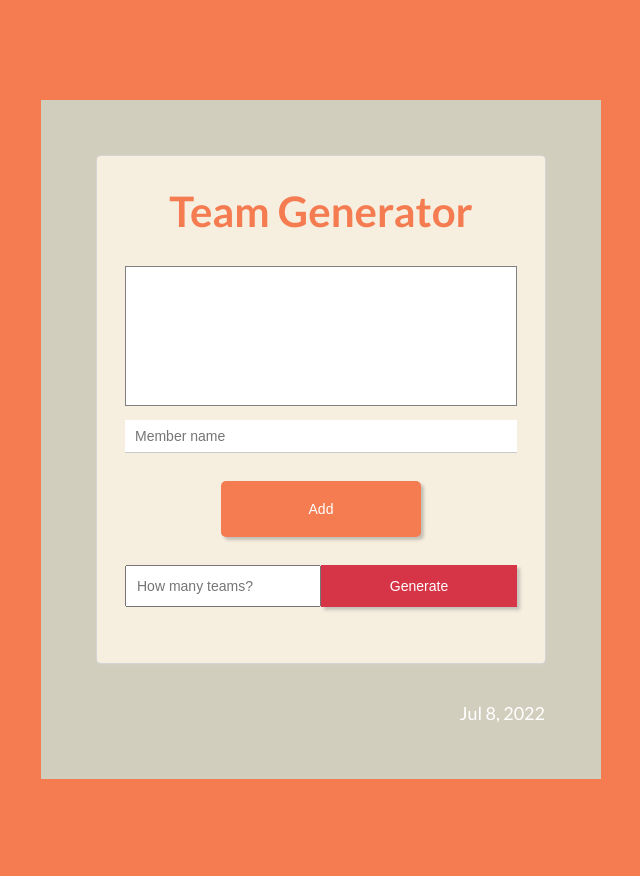
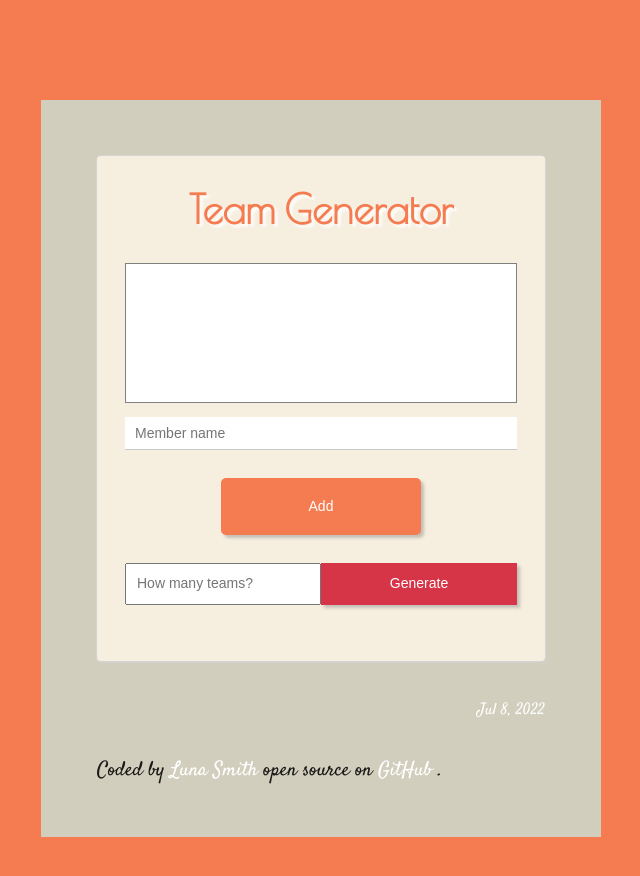
Before and after one commit to Lu-Smith/teamapp, an Angular app: page / in a window 1280 px wide. Shown: the top 876 px of the page, without its empty margins (319-959 px from the left). Built offline with nearby package versions, Linux system fonts and the light colour scheme.

Commit message:
Added footer
Added fonts

```diff
--- a/src/app/app.component.css
+++ b/src/app/app.component.css
@@ -4,12 +4,16 @@
     margin: 0 auto;
     margin-top: 100px;
     background: #d1cebd;
+
   }
 
   h1 {
     font-size: 3rem;
     color: #f57b51;
     text-align: center;
+    font-family: 'Poiret One', cursive;
+    font-size: 40px;
+    text-shadow: 3px 3px 3px #fff;
   }
 
 
@@ -54,6 +58,7 @@
     width: 200px;
     text-align: center;
     box-shadow: 3px 3px 3px rgba(128, 128, 128, 0.418);
+
   }
 
 
@@ -104,5 +109,20 @@
   margin-top: 40px;
   text-align: right;
   color: #fff;
-  font-size: 18px;
+  font-size: 16px;
+  font-family: 'Satisfy', cursive;
  }
+
+ footer {
+  margin-top: 40px;
+  font-family: 'Satisfy', cursive;
+  font-size: 20px;
+ }
+
+ footer a {
+  color: #fff;
+ }
+
+ footer a:hover {
+  color: #f57b51;
+ }
--- a/src/app/app.component.html
+++ b/src/app/app.component.html
@@ -34,8 +34,27 @@
     [index] = "i">
     </app-team>
   </div>
-  <div class="date">
-    {{ currentDate | date }}
-  </div>
+
+<div class="date">
+  {{ currentDate | date }}
+</div>
+<footer>
+  Coded by
+              <a
+                href="//www.lunasmithart.com"
+                target="_blank"
+                aria-label="GitHub"
+              >
+                 Luna Smith
+</a>
+               open source on
+              <a
+                href="https://github.com/Lu-Smith/teamapp"
+                target="_blank"
+                aria-label="GitHub"
+              >
+                GitHub
+</a>.
+</footer>
 
 </div>
--- a/src/index.html
+++ b/src/index.html
@@ -6,6 +6,9 @@
   <base href="/">
   <meta name="viewport" content="width=device-width, initial-scale=1">
   <link rel="icon" type="image/x-icon" href="favicon.ico">
+  <link rel="preconnect" href="https://fonts.googleapis.com">
+  <link rel="preconnect" href="https://fonts.gstatic.com" crossorigin>
+  <link href="https://fonts.googleapis.com/css2?family=Poiret+One&family=Satisfy&display=swap" rel="stylesheet">
 </head>
 <body>
   <app-root></app-root>
```
